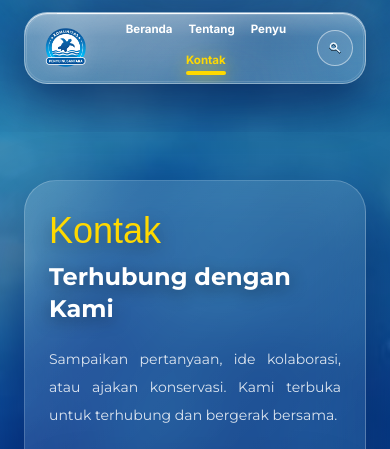
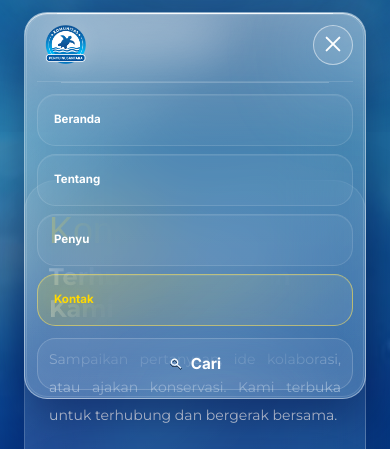
Before and after one commit to azhura-bot/penyu-compe, a React (Vite) app: page /kontak in a window 390 px wide. Both pictures are taken after a click on the button "Buka menu navigasi". Shown: the top 449 px of the page. Built offline with nearby package versions, Linux system fonts and the light colour scheme; a web font is replaced by a local one.

Commit message:
Refine mobile navbar and home music playback

```diff
--- a/src/components/layout/MusicPlayer.jsx
+++ b/src/components/layout/MusicPlayer.jsx
@@ -1,6 +1,6 @@
 import { useEffect, useRef } from 'react'
 
-export default function MusicPlayer() {
+export default function MusicPlayer({ shouldAutoplay = true }) {
   const audioRef = useRef(null)
   const hasStartedRef = useRef(false)
 
@@ -15,7 +15,7 @@ export default function MusicPlayer() {
 
     const startPlayback = () => {
       if (hasStartedRef.current) {
-        return
+        return Promise.resolve()
       }
 
       hasStartedRef.current = true
@@ -23,26 +23,41 @@ export default function MusicPlayer() {
       const playPromise = audio.play()
 
       if (playPromise !== undefined) {
-        playPromise.catch(() => {
+        return playPromise.catch(() => {
           hasStartedRef.current = false
         })
       }
+
+      return Promise.resolve()
     }
 
-    window.addEventListener('pointerdown', startPlayback, { once: true, passive: true })
-    window.addEventListener('keydown', startPlayback, { once: true })
+    const handleUserPlayback = () => {
+      startPlayback().finally(() => {
+        if (hasStartedRef.current) {
+          window.removeEventListener('pointerdown', handleUserPlayback)
+          window.removeEventListener('keydown', handleUserPlayback)
+        }
+      })
+    }
+
+    if (shouldAutoplay) {
+      startPlayback()
+    }
+
+    window.addEventListener('pointerdown', handleUserPlayback, { passive: true })
+    window.addEventListener('keydown', handleUserPlayback)
 
     return () => {
-      window.removeEventListener('pointerdown', startPlayback)
-      window.removeEventListener('keydown', startPlayback)
+      window.removeEventListener('pointerdown', handleUserPlayback)
+      window.removeEventListener('keydown', handleUserPlayback)
     }
-  }, [])
+  }, [shouldAutoplay])
 
   return (
     <audio
       ref={audioRef}
       src="/music/music.mp3"
-      preload="none"
+      preload="auto"
       loop
     />
   )
--- a/src/components/layout/Navbar.jsx
+++ b/src/components/layout/Navbar.jsx
@@ -1,3 +1,4 @@
+import { useState } from 'react'
 import { Link } from 'react-router-dom'
 
 import homeLogo from '../../assets/logo.png'
@@ -5,8 +6,17 @@ import searchIcon from '../../assets/homepage/search.svg'
 import { navItems } from '../../data/navigation'
 import { warmTentangPage } from '../../utils/routePreload'
 
-function NavLink({ href, label, type, active = false }) {
-  const className = `nav-link font-nav ${active ? 'is-active' : ''}`
+function NavLink({ href, label, type, active = false, mobile = false, onNavigate }) {
+  const className = [
+    'nav-link font-nav',
+    active ? 'is-active' : '',
+    mobile
+      ? `nav-link-mobile flex min-h-[3.25rem] w-full items-center justify-start rounded-[1.15rem] border px-4  text-[0.95rem] leading-none shadow-[inset_0_1px_0_rgba(255,255,255,0.08)]
+        ${active
+          ? 'border-[#ffe45c]/55 bg-[linear-gradient(135deg,rgba(255,217,0,0.18),rgba(255,255,255,0.08))] text-[#ffd900]'
+          : 'border-white/12 bg-white/[0.045] text-white hover:border-white/22 hover:bg-white/[0.09]'}`
+      : '',
+  ].join(' ')
   const shouldPrefetchTentang = href === '/tentang'
 
   const handlePrefetch = () => {
@@ -22,6 +32,7 @@ function NavLink({ href, label, type, active = false }) {
       <Link
         to={href}
         className={className}
+        onClick={onNavigate}
         onMouseEnter={handlePrefetch}
         onFocus={handlePrefetch}
         onPointerDown={handlePrefetch}
@@ -35,6 +46,7 @@ function NavLink({ href, label, type, active = false }) {
     <a
       href={href}
       className={className}
+      onClick={onNavigate}
     >
       {label}
     </a>
@@ -42,6 +54,7 @@ function NavLink({ href, label, type, active = false }) {
 }
 
 function Navbar({ activeLabel = 'Beranda' }) {
+  const [isMenuOpen, setIsMenuOpen] = useState(false)
   const activeHref = navItems.find((item) => item.label === activeLabel)?.href
 
   return (
@@ -55,11 +68,12 @@ function Navbar({ activeLabel = 'Beranda' }) {
           <div className="pointer-events-none absolute -right-12 top-0 h-20 w-28 rounded-full bg-[#8fd3ff]/22 blur-2xl" />
           <div className="pointer-events-none absolute -bottom-8 left-1/3 h-16 w-40 rounded-full bg-[#dff5ff]/10 blur-2xl" />
 
-          <div className="relative flex flex-wrap items-center justify-between gap-3">
+          <div className="relative flex items-center justify-between gap-3">
             <Link
               to="/"
               className="inline-flex h-12 items-center rounded-xl px-2 py-1 transition hover:bg-white/8"
               aria-label="Penyu EDU"
+              onClick={() => setIsMenuOpen(false)}
             >
               <img
                 src={homeLogo}
@@ -68,7 +82,7 @@ function Navbar({ activeLabel = 'Beranda' }) {
               />
             </Link>
 
-            <div className="flex flex-1 flex-wrap items-center justify-center gap-x-4 gap-y-2 sm:gap-x-5 lg:gap-x-8">
+            <div className="hidden flex-1 items-center justify-center gap-x-4 gap-y-2 md:flex md:flex-wrap sm:gap-x-5 lg:gap-x-8">
               {navItems.map((item) => (
                 <NavLink key={item.label} {...item} active={activeHref === item.href} />
               ))}
@@ -77,11 +91,68 @@ function Navbar({ activeLabel = 'Beranda' }) {
             <button
               type="button"
               aria-label="Cari"
-              className="inline-flex h-9 w-9 items-center justify-center rounded-full border border-white/50 bg-white/10 transition hover:bg-white/20"
+              className="hidden h-9 w-9 items-center justify-center rounded-full border border-white/50 bg-white/10 transition hover:bg-white/20 md:inline-flex"
             >
               <img src={searchIcon} alt="" aria-hidden="true" className="h-3.5 w-3.5" />
             </button>
+
+            <button
+              type="button"
+              aria-label={isMenuOpen ? 'Tutup menu navigasi' : 'Buka menu navigasi'}
+              aria-controls="mobile-navigation"
+              aria-expanded={isMenuOpen}
+              className="inline-flex h-10 w-10 items-center justify-center rounded-full border border-white/50 bg-white/10 transition hover:bg-white/20 md:hidden"
+              onClick={() => setIsMenuOpen((open) => !open)}
+            >
+              <span className="relative h-4.5 w-5">
+                <span
+                  className={`absolute left-0 top-0 h-0.5 w-5 rounded-full bg-white transition-transform duration-300 ${
+                    isMenuOpen ? 'translate-y-[7px] rotate-45' : ''
+                  }`}
+                />
+                <span
+                  className={`absolute left-0 top-[7px] h-0.5 w-5 rounded-full bg-white transition-all duration-300 ${
+                    isMenuOpen ? 'opacity-0' : ''
+                  }`}
+                />
+                <span
+                  className={`absolute left-0 top-[14px] h-0.5 w-5 rounded-full bg-white transition-transform duration-300 ${
+                    isMenuOpen ? '-translate-y-[7px] -rotate-45' : ''
+                  }`}
+                />
+              </span>
+            </button>
           </div>
+
+          {isMenuOpen ? (
+            <div
+              id="mobile-navigation"
+              className="relative mt-3 border-t border-white/12 pt-3 md:hidden"
+            >
+              <div className="pointer-events-none absolute left-6 right-6 top-0 h-px bg-white/20" />
+
+              <div className="flex flex-col gap-2">
+                {navItems.map((item) => (
+                  <NavLink
+                    key={item.label}
+                    {...item}
+                    active={activeHref === item.href}
+                    mobile
+                    onNavigate={() => setIsMenuOpen(false)}
+                  />
+                ))}
+
+                <button
+                  type="button"
+                  aria-label="Cari"
+                  className="mt-1 inline-flex min-h-[3.25rem] w-full items-center justify-center gap-2 rounded-[1.15rem] border border-white/18 bg-white/[0.06] px-4 py-3 font-nav text-[0.95rem] font-semibold leading-none text-white transition hover:border-white/28 hover:bg-white/[0.12]"
+                >
+                  <img src={searchIcon} alt="" aria-hidden="true" className="h-3.5 w-3.5" />
+                  Cari
+                </button>
+              </div>
+            </div>
+          ) : null}
         </nav>
       </div>
     </div>
--- a/src/index.css
+++ b/src/index.css
@@ -89,6 +89,14 @@ a {
 .nav-link:hover::after,
 .nav-link.is-active::after {
   transform: scaleX(1);
+}
+
+.nav-link-mobile {
+  padding-bottom: 0;
+}
+
+.nav-link-mobile::after {
+  display: none;
 }
 
 @media (min-width: 640px) {
--- a/src/pages/Home.jsx
+++ b/src/pages/Home.jsx
@@ -113,7 +113,7 @@ function Home() {
         </Suspense>
       </DeferredSection>
       <Footer />
-      <MusicPlayer />
+      <MusicPlayer shouldAutoplay={isHeroExperienceReady} />
     </main>
   )
 }
```
